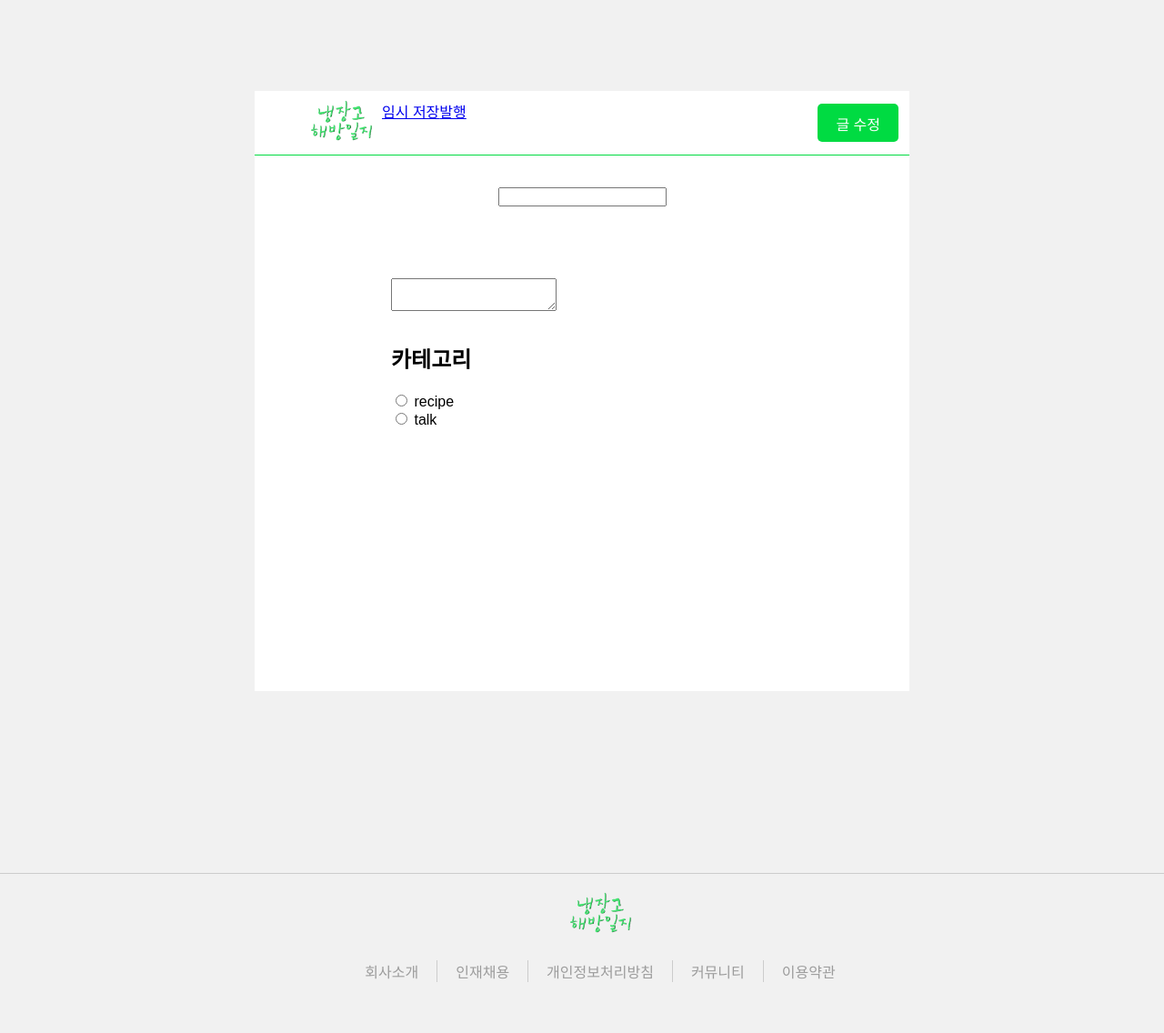
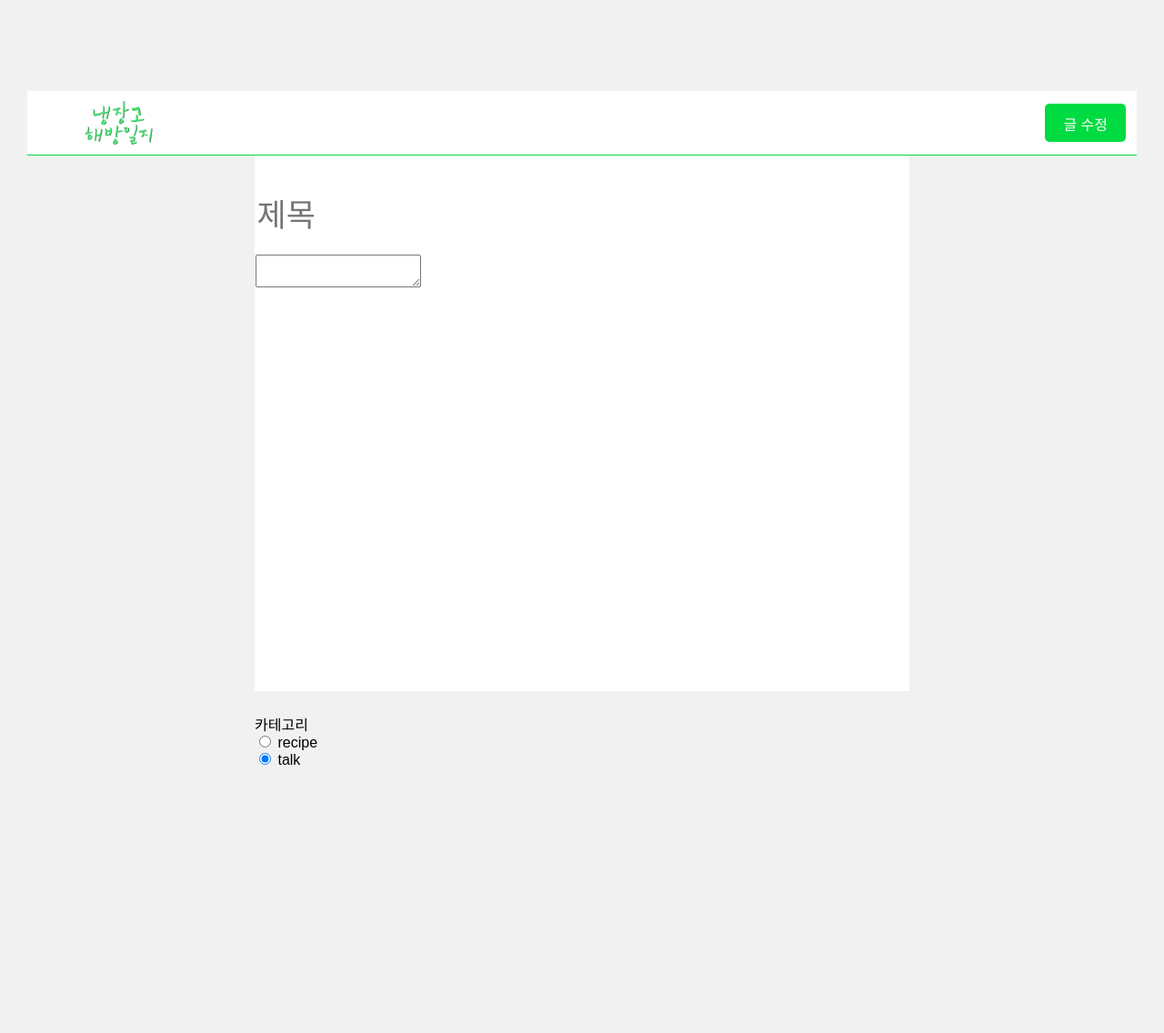
Before and after one commit to Woni1010011/KDT-Hackathon, a Django app: template P_Ndjango/contents_app/templates/edit_post.html in a window 1280 px wide; the page is wider, and only the part inside the window is pictured. Shown: that part at 91% size. After the commit the page ends 841 px from the top of that part, so only its background shows below. Run offline with Django 4.2, Linux system fonts and the light colour scheme; the template is opened without the code that fills it: most values are stand-ins (such as "Sample title", 1, 10 or a date in 2020); form fields are guessed from the names that the template uses; some libraries are stand-ins or nearby versions.

Commit message:
[Feat] edit page UI Update
edit 페이지 UI 업데이트

김은철

```diff
--- a/P_Ndjango/contents_app/static/css/board.css
+++ b/P_Ndjango/contents_app/static/css/board.css
@@ -133,7 +133,7 @@ a {
 
 .post_content {
     display: -webkit-box;
-    -webkit-line-clamp: 2;
+    -webkit-line-clamp: 3;
     -webkit-box-orient: vertical;
     overflow: hidden;
     height: 50px;
--- /dev/null
+++ b/P_Ndjango/contents_app/static/css/edit.css
@@ -0,0 +1,118 @@
+/* write_post.css */
+
+
+header {
+    display: flex;
+    flex-direction: row;
+}
+
+body {
+    display: flex;
+    flex-direction: column;
+    font-family: Arial, sans-serif;
+    background-color: #f1f1f1;
+    margin: 0;
+    align-items: center;
+}
+
+form {
+    display: flex;
+    flex-direction: column;
+    align-items: center;
+    justify-content: center;
+    margin-bottom: 200px;
+}
+
+.topnav {
+    border-bottom: 1px solid #ccc;
+    display: flex;
+    flex-direction: row;
+    width: 1200px;
+    height: 50px;
+    justify-content: space-between;
+    background-color: white;
+    border-bottom: 1px solid rgb(0, 219, 66);
+    padding: 10px;
+    margin-top: 100px;
+}
+
+.board_content {
+    background-color: white;
+    width: 420px;
+    height: 554px;
+    padding-left: 150px;
+    padding-right: 150px;
+    padding-top: 35px;
+}
+
+.title {
+    display: flex;
+    flex-direction: column;
+    align-items: center;
+    width: 100%;
+    height: 100px;
+}
+
+.box {
+    width: 720px;
+    margin-top: 30px;
+    position: left;
+}
+
+.post_title {
+    width: 715px;
+    font-size: 35px;
+    border: none;
+    resize: none;
+    height: 60px;
+    display: flex;
+    justify-content: center;
+    align-items: center;
+    margin-bottom: 10px;
+}
+
+.contents {
+    width: 100%;
+    height: 500px;
+    font-size: 15px;
+    border: none;
+    resize: none;
+    box-sizing: border-box;
+}
+
+.NDjango_logo {
+    width: 100px;
+    height: 50px;
+    margin-left: 40px;
+
+}
+
+.save-button {
+    background-color: rgb(0, 219, 66);
+    /* 네이버 버튼 색상 */
+    color: #ffffff;
+    /* 글자 색상 */
+    border: none;
+    padding: 10px 20px;
+    font-size: 16px;
+    cursor: pointer;
+    border-radius: 5px;
+    text-align: center;
+    text-decoration: none;
+    display: inline-block;
+    transition-duration: 0.4s;
+    margin: 4px 2px;
+    transition-duration: 0.4s;
+    cursor: pointer;
+    margin-left: auto;
+}
+
+.save-button:hover {
+    background-color: #ffffff;
+    color: rgb(0, 219, 66);
+    border: 1px solid rgb(0, 219, 66);
+}
+
+element.style {
+    margin-left: auto;
+}
--- a/P_Ndjango/contents_app/templates/edit_post.html
+++ b/P_Ndjango/contents_app/templates/edit_post.html
@@ -7,10 +7,10 @@
     <meta name="viewport" content="width=device-width, initial-scale=1.0">
     <!-- 로컬 작업용 -->
     <link rel="stylesheet" type="text/css" href="static/css/reset.css'">
-    <link rel="stylesheet" type="text/css" href="static/css/write_post.css">
+    <link rel="stylesheet" type="text/css" href="static/css/edit.css">
     <!-- S3 배포용 -->
-    <!-- <link rel="stylesheet" type="text/css" href="{% static 'css/reset.css' %}?{% now 'U' %}">
-    <link rel="stylesheet" type="text/css" href="{% static '/css/write_post.css' %}?{% now 'U' %}"> -->
+    <link rel="stylesheet" type="text/css" href="{% static 'css/reset.css' %}?{% now 'U' %}">
+    <link rel="stylesheet" type="text/css" href="{% static '/css/edit.css' %}?{% now 'U' %}">
     <link href="{% static 'django_summernote/summernote-bs4.css' %}" rel="stylesheet">
     <script src="{% static 'django_summernote/summernote-bs4.js' %}"></script>
 
@@ -24,39 +24,30 @@
             <a href="{%url 'main'%}">
                 <img class="NDjango_logo" src="{% static 'img/NDjango.png' %}" alt=''>
             </a>
-
-            <a href="{% url 'main' %}" type="submit" class="button-style" id="save-btn">임시 저장</a>
-            <a href="{% url 'main' %}" type="submit" class="publish-button" id="publish-btn">발행</a>
-
             <input type="submit" name="save-button" class="save-button" value="글 수정" />
 
 
         </header>
         <div class="board_content">
             <div class="title">
-                {{ write_form.post_title }}
-
+                <div class="post_content" id="post_content" name="post_content">
+                    <textarea class="post_title" type="text" id="post_title" name="post_title" placeholder="제목" value={{ write_form.post_title }}</textarea></textarea>
+                    {{ write_form.post_content }}
                 </div>
-            <div class"post_content" id="post_content" name="post_content">
-                {{ write_form.post_content }}
+            </div>
         </div>
         <div class="box">
             <h2>카테고리</h2>
             <div>
-                    <input type="radio" id="recipe" name="board_no" value="1" {% if post.board_no == 1 %}checked{% endif %}/>
+                <input type="radio" id="recipe" name="board_no" value="1"/>
                 <label for="recipe">recipe</label>
             </div>
             <div>
-                <input type="radio" id="talk" name="board_no" value="2" {% if post.board_no == 2 %}checked{% endif %}/>
+            <input type="radio" id="talk" name="board_no" value="2" checked//>
             <label for="talk">talk</label>
             </div>
         </div>
-        </div>
     </form>
-
-    {% include "footerbar.html" %}
-
-
 </body>
 
 <script>
```
Lines whose indentation alone changed are shown as unchanged.
